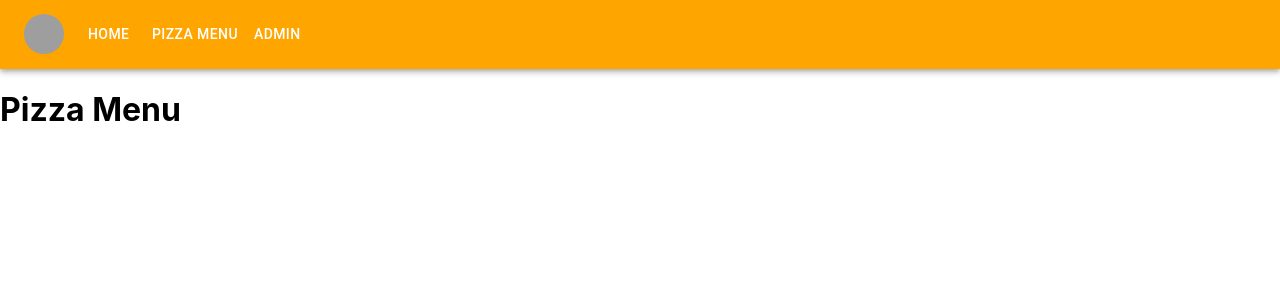
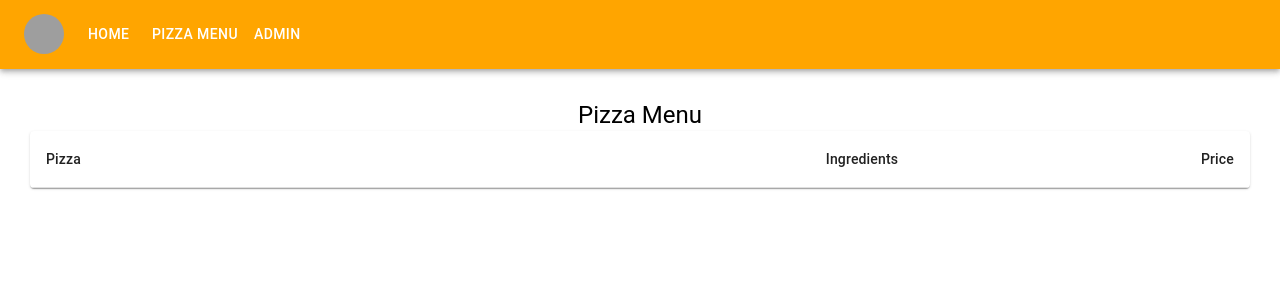
Before and after one commit to mlesiak/pizza-menu-app, a React (Create React App) app: page /pizza-menu in a window 1280 px wide. Shown: the top 300 px of the page. Built offline with nearby package versions, Linux system fonts and the light colour scheme; grey boxes are pictures that could not be loaded.

Commit message:
menu section started, rest api from json server started

```diff
--- /dev/null
+++ b/db.json
@@ -0,0 +1,8 @@
+{
+    "menu": [
+      { "id": 1, "pizza": "Margherita", "ingredients": "tomato sauce, mozarella", "price": 20 },
+      { "id": 2, "pizza": "Capriciosa", "ingredients": "tomato sauce, mozarella, mushrooms, ham", "price": 24 },
+      { "id": 3, "pizza": "Salami", "ingredients": "tomato sauce, mozarella, salami", "price": 24 },
+      { "id": 4, "pizza": "Diavola", "ingredients": "tomato sauce, mozarella, salami piccante, japaleno", "price": 25 }
+    ]
+  }
--- a/src/common/page-wrapper/index.js
+++ b/src/common/page-wrapper/index.js
@@ -4,6 +4,7 @@ export const PageWrapper = ({title, children}) => {
     return (
         <div style={{
             marginTop: '30px',
+            padding: '0 30px',
             display: 'flex',
             flexDirection: 'column',
             alignItems: 'center'
--- a/src/content/index.js
+++ b/src/content/index.js
@@ -1,11 +1,12 @@
 import {Routes, Route} from 'react-router-dom';
 import {Home} from './home';
+import {Menu} from './menu';
 
 export const Content = () => {
     return (
     <Routes>
         <Route path="/" element={<Home/>} />
-        <Route path="/pizza-menu" element={<h1>Pizza Menu</h1>} />
+        <Route path="/pizza-menu" element={<Menu />} />
         <Route path="/admin" element={<h1>Admin</h1>} />
     </Routes>
     )
--- /dev/null
+++ b/src/content/menu/index.js
@@ -0,0 +1,35 @@
+import { useState, useEffect} from 'react';
+import { PageWrapper } from "../../common/page-wrapper";
+import Table from '@mui/material/Table';
+import TableHead from '@mui/material/TableHead';
+import TableCell from '@mui/material/TableCell';
+import TableRow from '@mui/material/TableRow';
+import TableContainer from '@mui/material/TableContainer';
+import TableBody from '@mui/material/TableBody';
+import Paper from '@mui/material/Paper';
+
+export const Menu = () => {
+
+    return (
+        <PageWrapper title='Pizza Menu'>
+             <TableContainer component={Paper}>
+      <Table sx={{ minWidth: 650 }} aria-label="simple table">
+        <TableHead>
+          <TableRow>
+            <TableCell>Pizza</TableCell>
+            <TableCell align="right">Ingredients</TableCell>
+            <TableCell align="right">Price</TableCell>
+          </TableRow>
+        </TableHead>
+        <TableBody>
+
+        </TableBody>
+      </Table>
+    </TableContainer>
+        </PageWrapper>
+    )
+
+
+
+
+}
```
